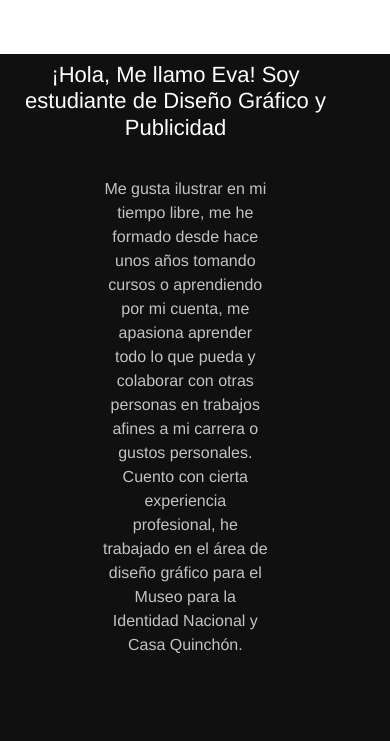
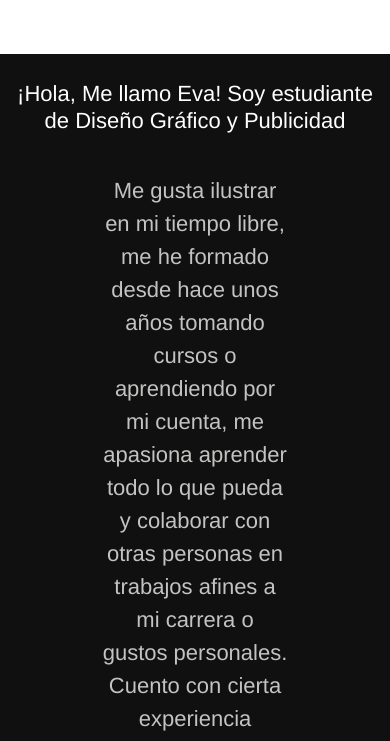
Before and after one commit to evadelcid22/portafolio, a plain HTML site: page index.html in a window 390 px wide. Shown: the part 96-837 px from the top of the page. Drawn offline with nearby package versions, Linux system fonts and the light colour scheme; files that its build step writes are made by us from their sources.

Commit message:
fixing about

```diff
--- a/css/style.css
+++ b/css/style.css
@@ -303,18 +303,19 @@
   padding: 2%;
 }
 #inicio p{
+
   margin: 0;
-
+  text-align: center;
   font-family: Helvetica, Arial, Sans-Serif;
-  font-size: 16px;
+  font-size: 22px;
   color: #C3C3C2;
   padding:2%;
-  width: 90%;
+  width: 100%;
 }
 #inicio  h4{
-  margin: 0;
-
-  width: 90%;
+  margin-top: 5%;
+  text-align: center;
+  width: 100%;
   font-family: Helvetica, Arial, Sans-Serif;
   color: white;
   padding:2%;
@@ -352,7 +353,8 @@
 
 
 .content{
-  display: flex;
+    margin-top: 1%;
+    display: flex;
     flex-direction: row;
     margin-left: 20%;
     margin-right: 20%;
```
